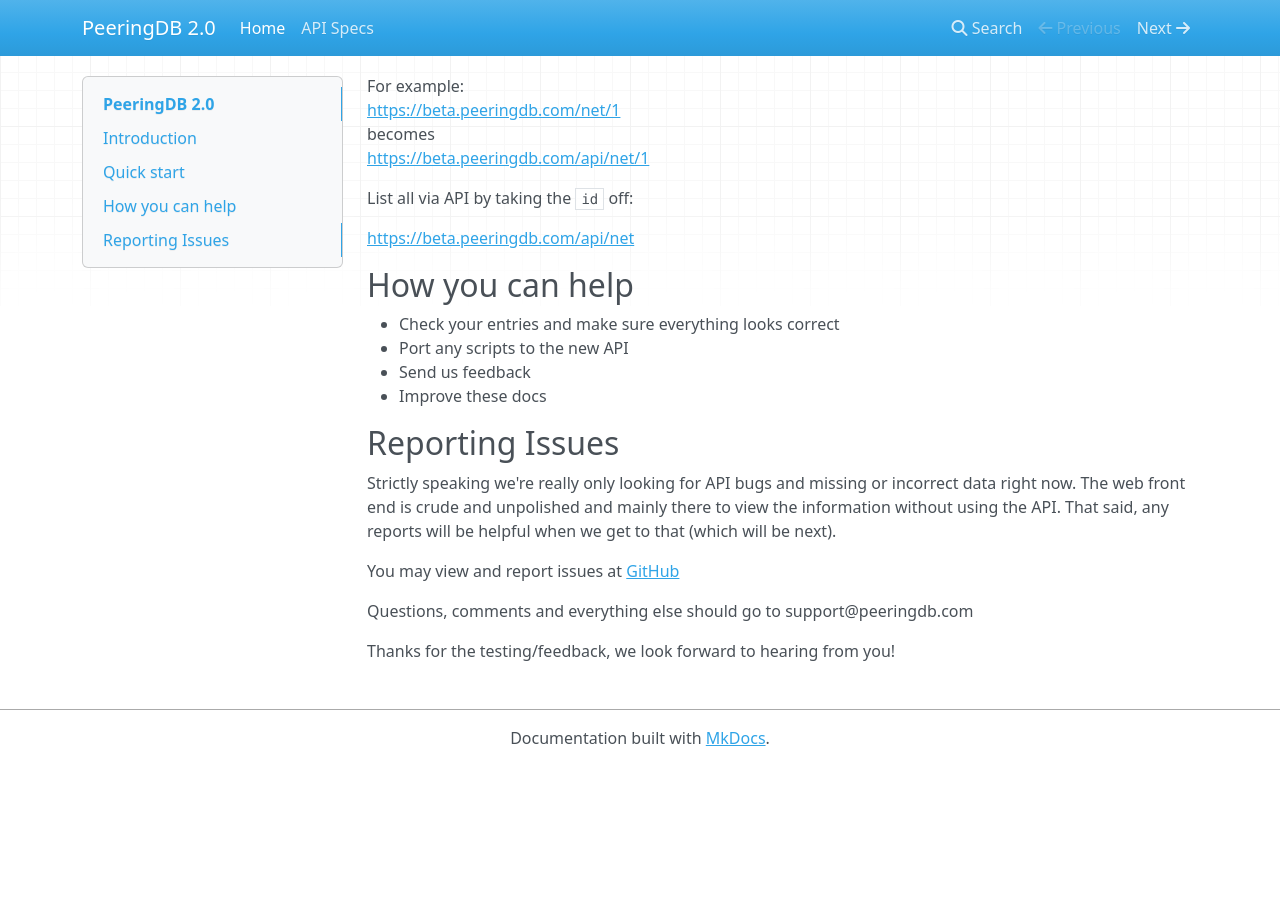
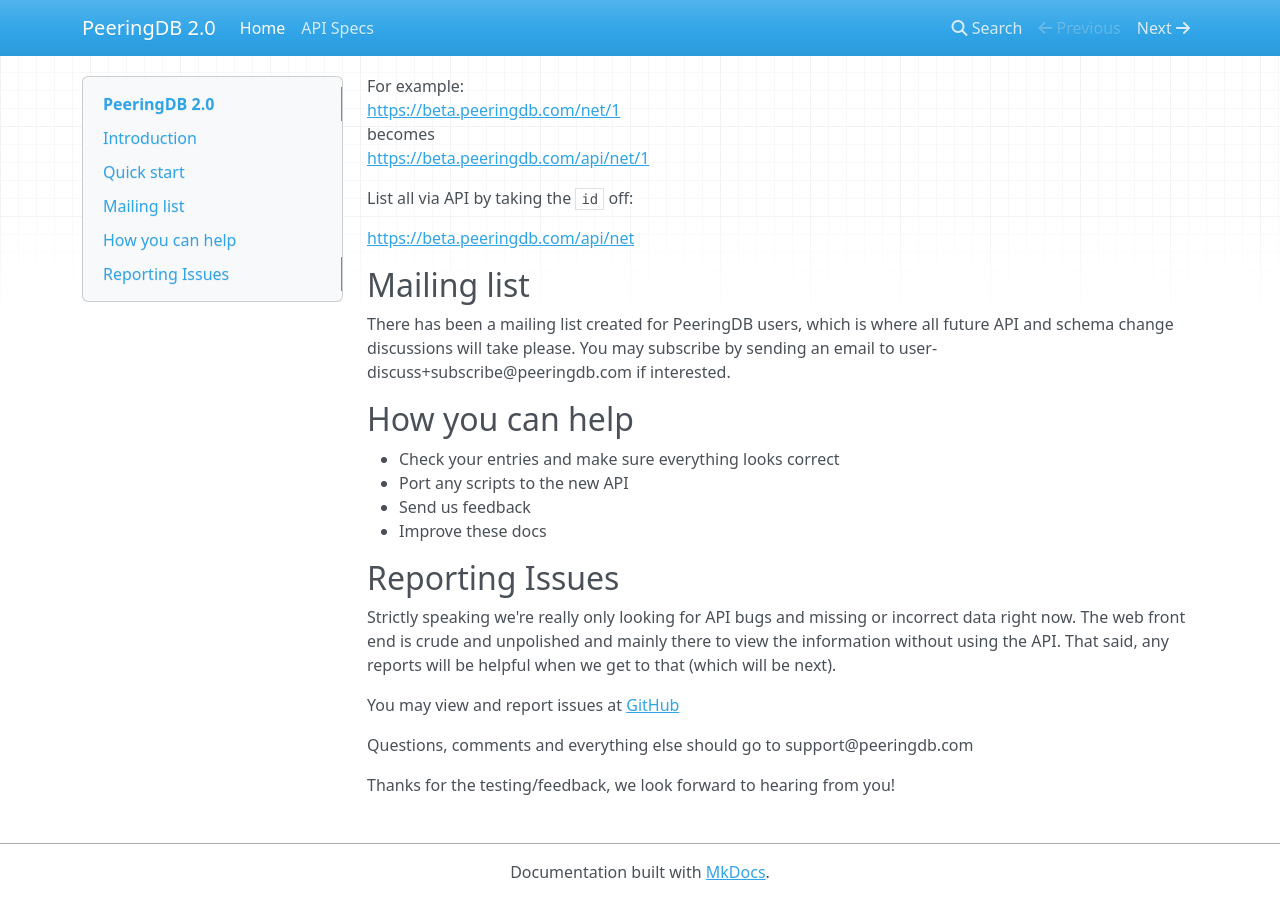
Before and after one commit to peeringdb/docs, an MkDocs documentation site: the page built from docs/index.md, in a window 1280 px wide and 900 px high, scrolled down 874 px. Built offline with MkDocs 1.6.1, drawn with Linux system fonts in a browser that asks for light colours; nearby versions of some CDN libraries; old or Windows-style settings are respelled for this version of MkDocs; before the commit the page ends 1640 px from its top, so only the background shows below that.

Commit message:
add mailing list info

```diff
--- a/docs/index.md
+++ b/docs/index.md
@@ -36,6 +36,9 @@
 
 [https://beta.peeringdb.com/api/net](https://beta.peeringdb.com/api/net)
 
+## Mailing list
+
+There has been a mailing list created for PeeringDB users, which is where all future API and schema change discussions will take please.  You may subscribe by sending an email to user-discuss+subscribe@peeringdb.com if interested.
 
 ## How you can help
 
```
